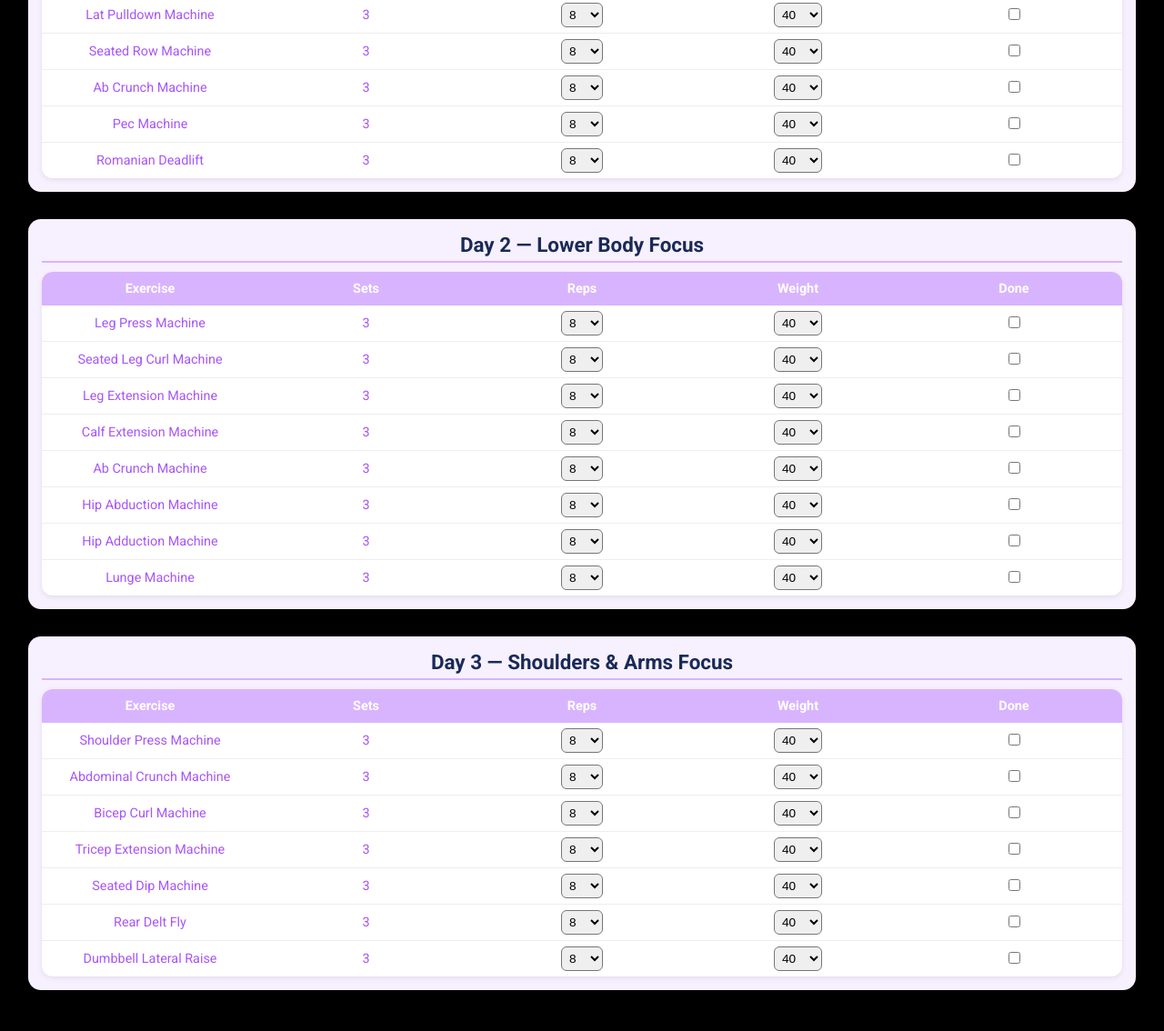
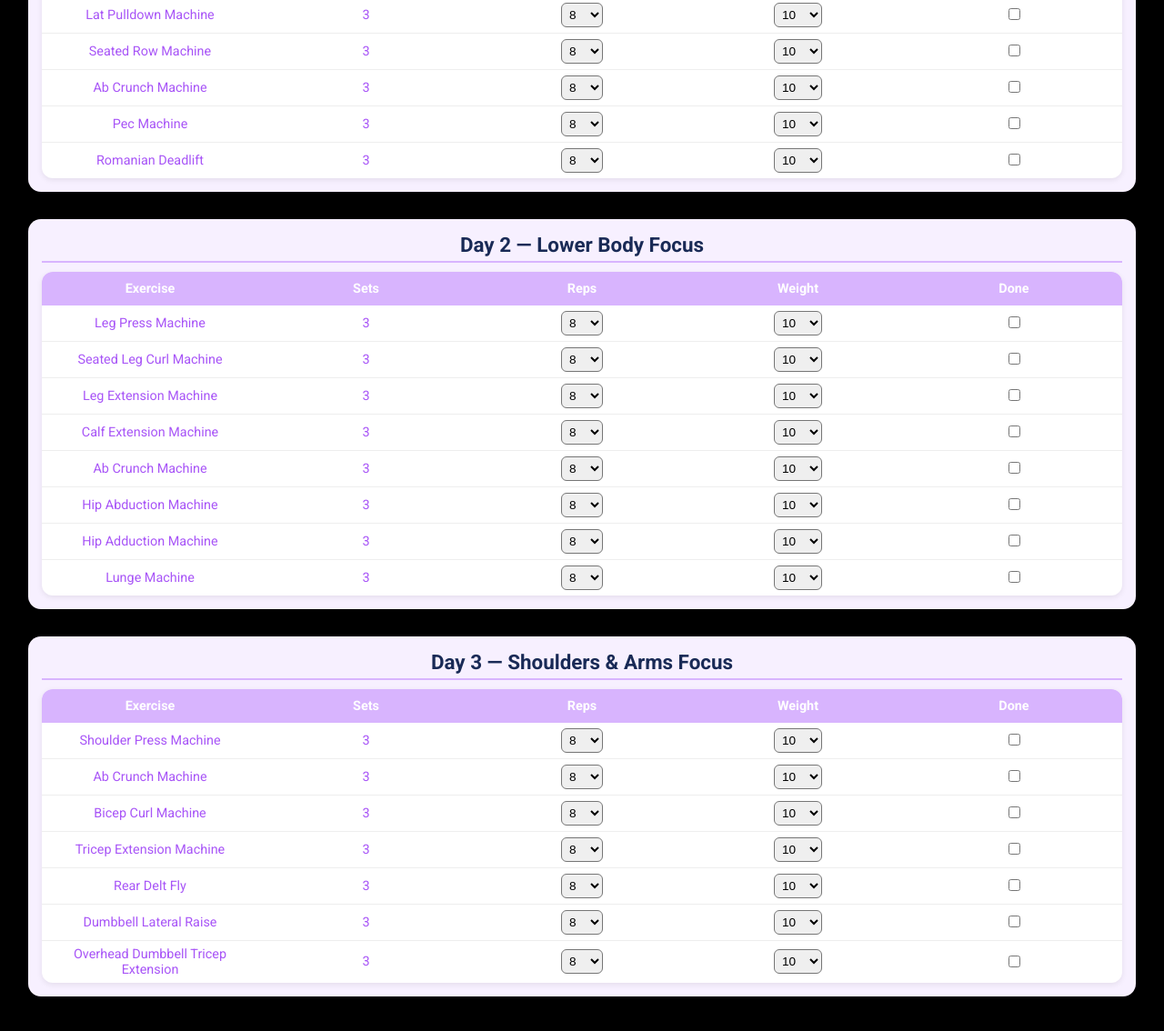
Before and after one commit to RedElefant/pf-tracking-app, a website: page index.html in a window 1280 px wide. Shown: the part 336-1470 px from the top of the page at 91% size. Drawn offline with Linux system fonts and the light colour scheme.

Commit message:
change exercises and weight options

```diff
--- a/index.html
+++ b/index.html
@@ -73,9 +73,9 @@ request.onsuccess = async e => { db = e.target.result; await populateTables(); r
 
 const dayExercises = {1:['Chest Press Machine','Back Extension Machine','Lat Pulldown Machine','Seated Row Machine','Ab Crunch Machine','Pec Machine','Romanian Deadlift'],
                       2:['Leg Press Machine','Seated Leg Curl Machine','Leg Extension Machine','Calf Extension Machine','Ab Crunch Machine','Hip Abduction Machine','Hip Adduction Machine','Lunge Machine'],
-                      3:['Shoulder Press Machine','Abdominal Crunch Machine','Bicep Curl Machine','Tricep Extension Machine','Seated Dip Machine','Rear Delt Fly','Dumbbell Lateral Raise']};
+                      3:['Shoulder Press Machine','Ab Crunch Machine','Bicep Curl Machine','Tricep Extension Machine','Rear Delt Fly','Dumbbell Lateral Raise', 'Overhead Dumbbell Tricep Extension']};
 const daySets = {1:3,2:3,3:3};
-const weightOptions = Array.from({length:11},(_,i)=>40+i*10);
+const weightOptions = Array.from({length:11},(_,i)=>10+i*20);
 const repsOptions = Array.from({length:7},(_,i)=>8+i*2);
 
 function createDropdown(options, selected){ return `<select>${options.map(o=>`<option ${o==selected?'selected':''}>${o}</option>`).join('')}</select>`; }
```
